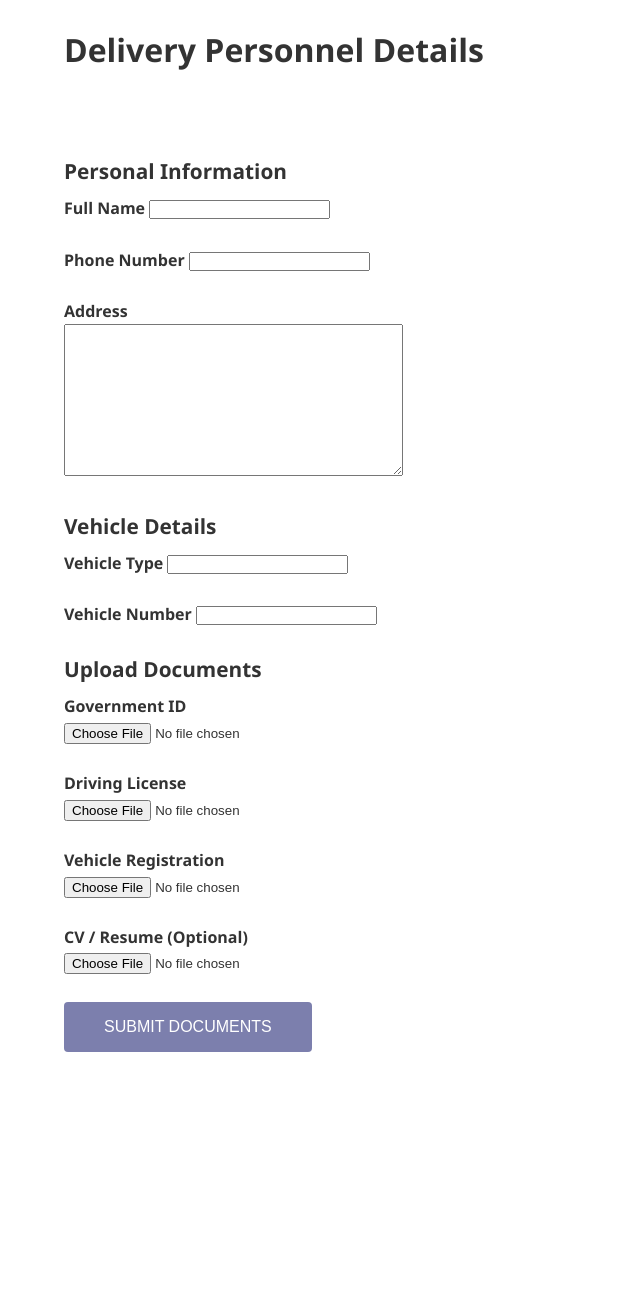
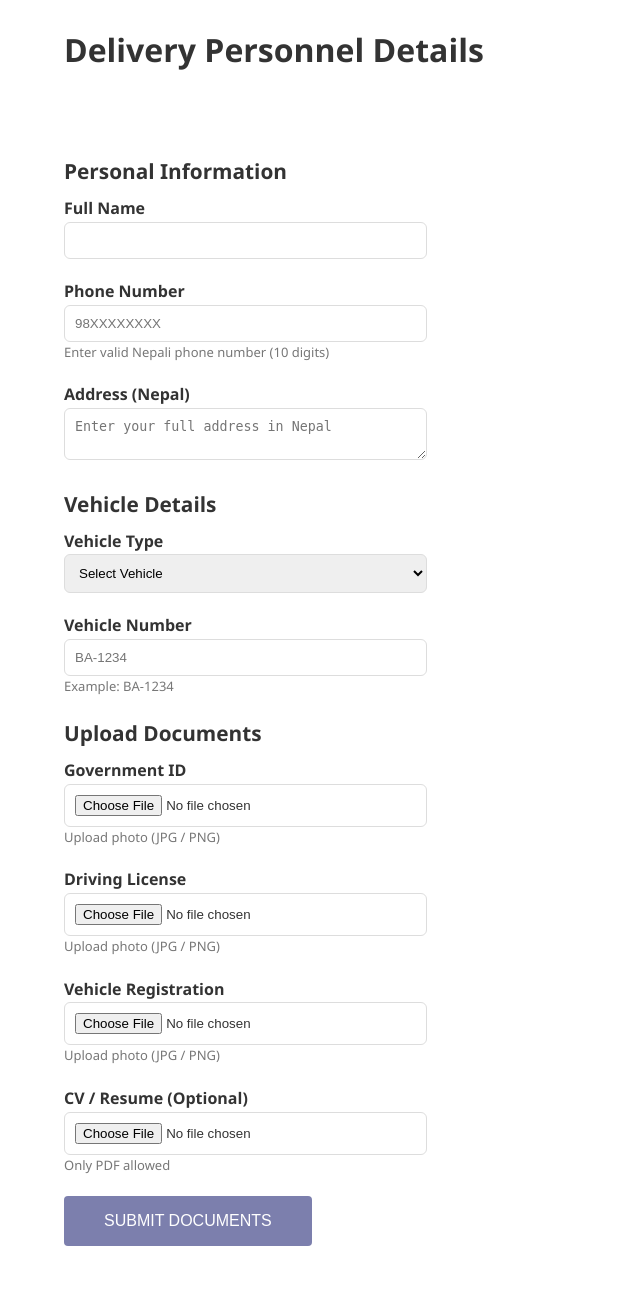
Before and after one commit to Bibash02/Advanced-E-Commerce-Platform, a Django app: template templates/document_form.html in a window 1280 px wide. Shown: the part 424-1718 px from the top of the page, without its empty margins (0-640 px from the left). Before the commit the page ends 1476 px from the top, so only its background shows below. Run offline with Django 5.2, Linux system fonts and the light colour scheme; the template is opened without the code that fills it: values that come from a table or form of the project are taken from there, others are empty.

Commit message:
update the validation on delivery form

```diff
--- a/app/forms.py
+++ b/app/forms.py
@@ -1,5 +1,6 @@
 from django import forms
 from .models import *
+import re
 
 class ProductForm(forms.ModelForm):
     class Meta:
@@ -9,7 +10,80 @@ class ProductForm(forms.ModelForm):
 class BlogForm(forms.ModelForm):
     class Meta:
         model = Blog
-        fields = ['title', 'image', 'content']
+        fields = '__all__'
+
+class DeliveryDocumentForm(forms.ModelForm):
+
+    class Meta:
+        model = DeliveryDocument
+        fields = '__all__'
+        exclude = ["user"]
+
+        widgets = {
+            'vehicle_type': forms.Select(
+                choices=[
+                    ("Bike", "Bike"),
+                    ("Car", "Car")
+                ]
+            ),
+        }
+
+        # phone number validation
+        def clean_phone(self):
+            phone = self.cleaned_data.get("phone")
+
+            if not re.fullmatch(r"9/d{9}", phone):
+                raise forms.ValidationError(
+                    "Phone number must be valid 10-digit Nepal number."
+                )
+            return phone
+
+        # address validation
+        def clean_address(self):
+            address = self.cleaned_data.get("address")
+
+            if len(address) < 5:
+                raise   forms.ValidationError("Please enter a valid address in Nepal.")
+            return address
+
+        # vehicle number validation
+        def clean_vehicle_number(self):
+            vehicle_number = self.cleaned_data.get("vehicle_number")
+
+            pattern = r"^[A-Za-z]{1,3}-?\d{1,4}$"
+
+            if not re.match(pattern, vehicle_number):
+                raise forms.ValidationError("Enter valid vehicle number (Example: BA-1234)")
+            return vehicle_number
+
+        # image validation
+        def validate_image(self, file):
+            if file:
+                ext = file.name.split('.')[-1].lower()
+                if ext not in ['jpg', 'jpeg', 'png']:
+                    raise forms.ValidationError("only image file (jpg, jpeg, png) are allowed.")
+            return file
+
+        def clean_government_id(self):
+            return self.validate_image(self.cleaned_data.get("government_id"))
+
+        def clean_driving_license(self):
+            return self.validate_image(self.cleaned_data.get("driving_license"))
+
+        def clean_vehicle_document(self):
+            return self.validate_image(self.cleaned_data.get("vehicle_document"))
+
+        # cv validation
+        def clean_cv(self):
+            cv = self.cleaned_data.get("cv")
+
+            if cv:
+                ext = cv.name.split('.')[-1].lower()
+                if ext != 'pdf':
+                    raise forms.ValidationError("CV must be a pdf file.")
+            return cv
+
+
 
 class DeliveryDocumentForm(forms.ModelForm):
     class Meta:
--- a/project/settings.py
+++ b/project/settings.py
@@ -159,3 +159,5 @@ REST_FRAMEWORK = {
         'rest_framework.authentication.TokenAuthentication',
     ],
 }
+
+FILE_UPLOAD_MAX_MEMORY_SIZE = 5242880
--- a/templates/document_form.html
+++ b/templates/document_form.html
@@ -1,17 +1,35 @@
-{% if form.errors %}
-<div style="background:#ffe6e6; padding:15px; border-radius:8px; margin-bottom:20px;">
-    <strong>Form Errors:</strong>
-    {{ form.errors }}
-</div>
-{% endif %}
-
 {% load static %}
 <!DOCTYPE html>
 <html lang="en">
 <head>
 <meta charset="UTF-8">
-    <title>Delivery Verification | Clothique</title>
+<title>Delivery Verification | Shop Sphere</title>
 <link rel="stylesheet" href="{% static 'css/customer.css' %}">
+
+<style>
+
+    .form-group{
+        margin-bottom:20px;
+    }
+
+    input, select, textarea{
+        width:100%;
+        padding:10px;
+        border:1px solid #ddd;
+        border-radius:6px;
+    }
+
+    label{
+        font-weight:600;
+    }
+
+    .file-note{
+        font-size:13px;
+        color:#777;
+    }
+
+</style>
+
 </head>
 <body>
 
@@ -24,6 +42,7 @@
     <a href="#">Document</a>
     <a href="{% url 'signout' %}">Sign Out</a>
     </div>
+
     </nav>
     </header>
 
@@ -35,48 +54,139 @@
         </div>
     </section>
 
-<!-- SECTION HEADER -->
         <div class="section-header">
             <h2>Delivery Personnel Details</h2>
         </div>
 
-<!-- FORM SECTION -->
+    <!-- FORM -->
     <section class="features">
         <div class="feature" style="width:100%; max-width:900px; margin:auto;">
-        <div style="width:100%;">
+
+            {% if form.errors %}
+            <div style="background:#ffe6e6; padding:15px; border-radius:8px; margin-bottom:20px;">
+            <strong>Form Errors:</strong>
+            {{ form.errors }}
+            </div>
+            {% endif %}
 
             <form method="POST" enctype="multipart/form-data">
+
                 {% csrf_token %}
 
                 <h3>Personal Information</h3>
-                <label><strong>Full Name</strong></label>
-                {{ form.full_name }}<br><br>
 
-                <label><strong>Phone Number</strong></label>
-                {{ form.phone }}<br><br>
+                <div class="form-group">
+                    <label>Full Name</label>
+                    {{ form.full_name }}
+                </div>
 
-                <label><strong>Address</strong></label>
-                {{ form.address }}<br><br>
+                <div class="form-group">
+                <label>Phone Number</label>
+
+                <input type="text"
+                name="phone"
+                value="{{ form.phone.value|default:'' }}"
+                placeholder="98XXXXXXXX"
+                pattern="9[0-9]{9}"
+                maxlength="10"
+                required>
+
+                <div class="file-note">
+                    Enter valid Nepali phone number (10 digits)
+                </div>
+
+                </div>
+
+                <div class="form-group">
+                    <label>Address (Nepal)</label>
+                    <textarea name="address" required placeholder="Enter your full address in Nepal">{{ form.address.value|default:'' }}</textarea>
+                </div>
 
                 <h3>Vehicle Details</h3>
-                <label><strong>Vehicle Type</strong></label>
-                {{ form.vehicle_type }}<br><br>
 
-                <label><strong>Vehicle Number</strong></label>
-                {{ form.vehicle_number }}<br><br>
+                <div class="form-group">
+                    <label>Vehicle Type</label>
+
+                    <select name="vehicle_type" required>
+                    <option value="">Select Vehicle</option>
+                    <option value="Bike">Bike</option>
+                    <option value="Car">Car</option>
+                    </select>
+
+                </div>
+
+                <div class="form-group">
+                <label>Vehicle Number</label>
+
+                <input type="text"
+                name="vehicle_number"
+                value="{{ form.vehicle_number.value|default:'' }}"
+                placeholder="BA-1234"
+                pattern="[A-Za-z]{1,3}-?[0-9]{1,4}"
+                required>
+
+                <div class="file-note">
+                    Example: BA-1234
+                </div>
+
+                </div>
 
                 <h3>Upload Documents</h3>
-                <label><strong>Government ID</strong></label>
-                {{ form.government_id }}<br><br>
 
-                <label><strong>Driving License</strong></label>
-                {{ form.driving_license }}<br><br>
+                <div class="form-group">
+                    <label>Government ID</label>
 
-                <label><strong>Vehicle Registration</strong></label>
-                {{ form.vehicle_document }}<br><br>
+                    <input type="file"
+                    name="government_id"
+                    accept=".jpg,.jpeg,.png"
+                    required>
 
-                <label><strong>CV / Resume (Optional)</strong></label>
-                {{ form.cv }}<br><br>
+                    <div class="file-note">
+                        Upload photo (JPG / PNG)
+                    </div>
+
+                </div>
+
+                <div class="form-group">
+                    <label>Driving License</label>
+
+                    <input type="file"
+                    name="driving_license"
+                    accept=".jpg,.jpeg,.png"
+                    required>
+
+                    <div class="file-note">
+                        Upload photo (JPG / PNG)
+                    </div>
+
+                </div>
+
+                <div class="form-group">
+                    <label>Vehicle Registration</label>
+
+                    <input type="file"
+                    name="vehicle_document"
+                    accept=".jpg,.jpeg,.png"
+                    required>
+
+                    <div class="file-note">
+                    Upload photo (JPG / PNG)
+                    </div>
+
+                </div>
+
+                <div class="form-group">
+                    <label>CV / Resume (Optional)</label>
+
+                    <input type="file"
+                    name="cv"
+                    accept=".pdf">
+
+                    <div class="file-note">
+                        Only PDF allowed
+                    </div>
+
+                </div>
 
                 <button type="submit" class="cta-button">
                     SUBMIT DOCUMENTS
@@ -85,7 +195,6 @@
             </form>
 
         </div>
-    </div>
     </section>
 
 </body>
--- a/templates/document_view.html
+++ b/templates/document_view.html
@@ -15,7 +15,6 @@
 
         <div class="nav-links">
             <a href="{% url 'delivery_personnel_dashboard' %}">Dashboard</a>
-            <a href="#">My Document</a>
             <a href="{% url 'signout' %}">Sign Out</a>
         </div>
     </nav>
```
Also changed, not shown: media/delivery_docs/2024_Nitro_Default_3840x2400_ONPW1Lk.jpg (added), media/delivery_docs/2024_Nitro_option_01_3840x2400_Yl7oEEp.jpg (added), media/delivery_docs/2024_Nitro_white_device_default_2560x1600_u0CO30Q.jpg (added), media/profile_images/2024_Nitro_option_02_3840x2400_skr7v70.jpg (added), 1 other file. Lines whose indentation alone changed are shown as unchanged.
